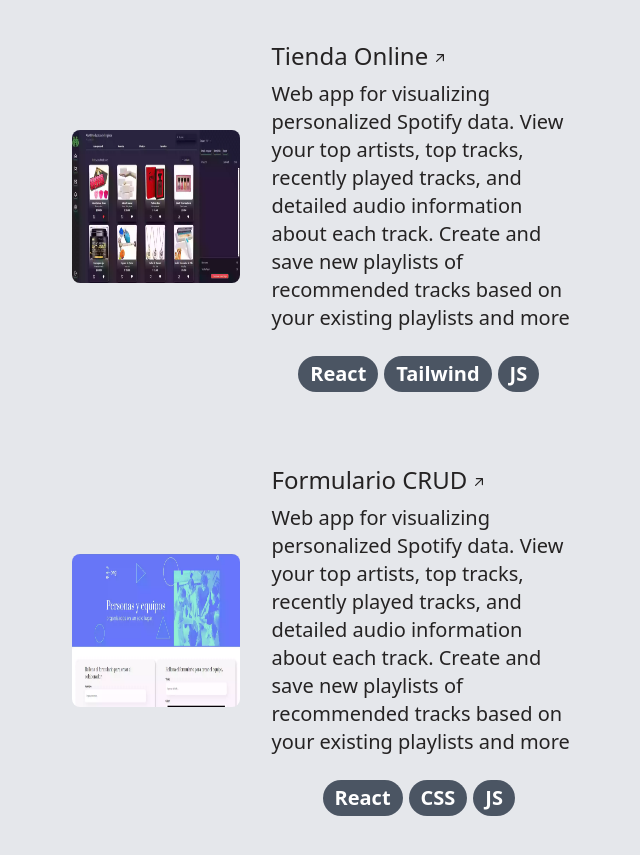
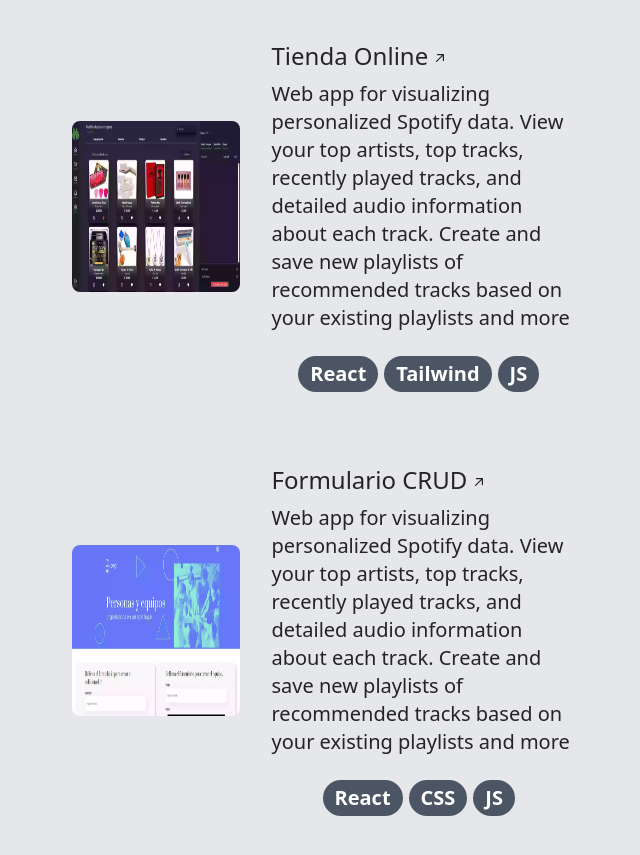
Before and after one commit to dakan2525/Portafolio-Astro-Tailwind-TS, an Astro site: page /proyectos in a window 1280 px wide. Shown: the part 3960-4815 px from the top of the page, without its empty margins (516-1156 px from the left). Built offline with nearby package versions, Linux system fonts and the light colour scheme; Astro itself is replaced by a stand-in of ours.

Commit message:
imagenes proyectos6

```diff
--- a/src/components/CardProyectos.astro
+++ b/src/components/CardProyectos.astro
@@ -40,7 +40,7 @@
         </div>
 
         <a  class="w-auto h-auto order-1 m-auto lg:col-span-3  z-10  " href={urlPrincipal}>
-                <img class="rounded-lg w-[350px] h-[171px] md:w-[628px] md:h-[307px] lg:w-[314px] lg:h-[153px] m-auto" src={imgPreview} alt=`img del ${titulo}`>
+                <img class="rounded-lg w-[350px] h-[171px] md:w-[628px] md:h-[307px] lg:w-[350px] lg:h-[171px] m-auto" src={imgPreview} alt=`img del ${titulo}`>
         </a>
     </div>
 </li>
```
